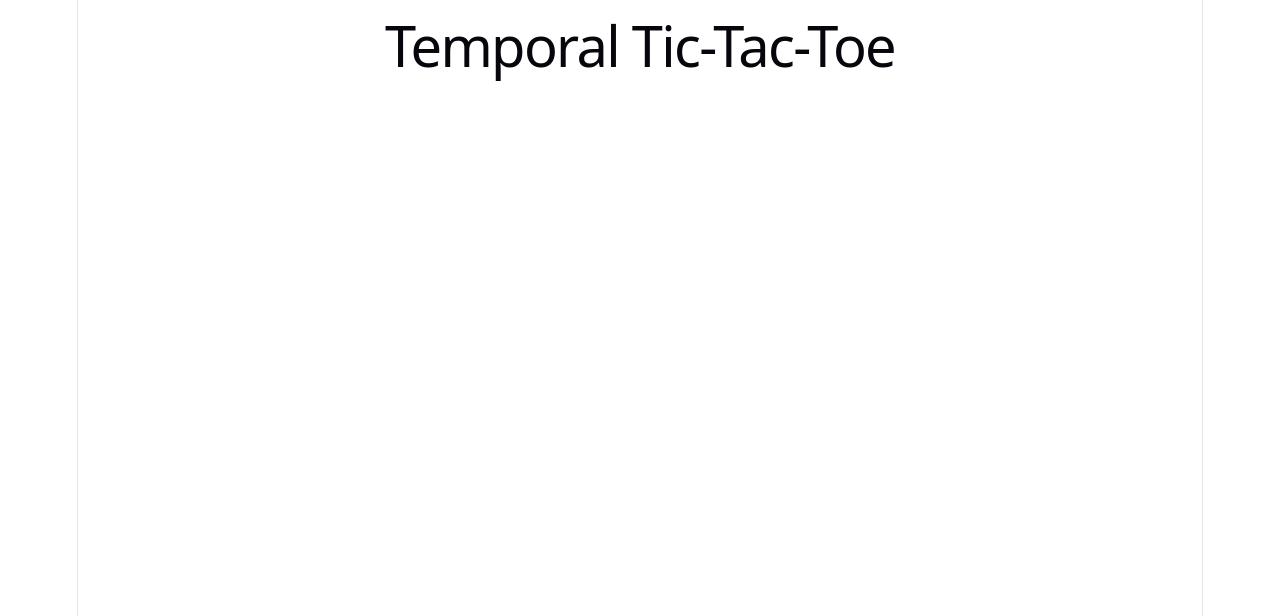
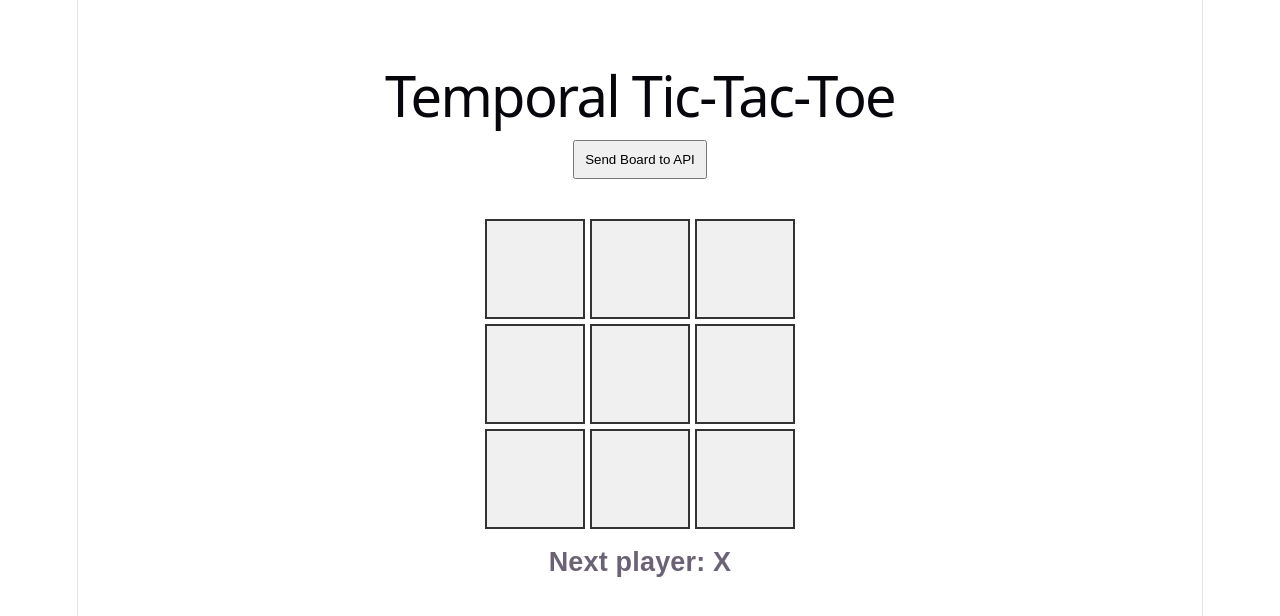
Before and after one commit to 6Beaming/Temporal-Tic-Tac-Toe, a React (Vite) app in the folder frontend/: page / in a window 1280 px wide. Shown: the top 616 px of the page. Built offline with nearby package versions, Linux system fonts and the light colour scheme.

Commit message:
Build the 3x3 game board in React & Set up Node.js API

```diff
--- a/frontend/src/App.css
+++ b/frontend/src/App.css
@@ -0,0 +1,40 @@
+.game-container {
+  display: flex;
+  flex-direction: column;
+  align-items: center;
+  font-family: Arial, sans-serif;
+  margin-top: 50px;
+}
+
+.board {
+  display: grid;
+  grid-template-columns: repeat(3, 100px);
+  grid-template-rows: repeat(3, 100px);
+  gap: 5px;
+  margin-top: 20px;
+}
+
+.cell {
+  width: 100px;
+  height: 100px;
+  font-size: 3rem;
+  font-weight: bold;
+  cursor: pointer;
+  background-color: #f0f0f0;
+  border: 2px solid #333;
+  color: #1a1a1a;
+  display: flex;
+  justify-content: center;
+  align-items: center;
+  transition: background-color 0.2s;
+}
+
+.cell:hover {
+  background-color: #e0e0e0;
+}
+
+.status {
+  margin-top: 20px;
+  font-size: 1.5rem;
+  font-weight: bold;
+}
--- a/frontend/src/App.tsx
+++ b/frontend/src/App.tsx
@@ -1,13 +1,70 @@
-import { useState } from 'react'
-
-import './App.css'
+import { useState } from 'react';
+import './App.css';
 
 function App() {
-  const [count, setCount] = useState(0)
+  // Create an array of 9 nulls to represent our empty 3x3 grid
+  const [board, setBoard] = useState<string[]>(Array(9).fill(null));
+  const [isXNext, setIsXNext] = useState<boolean>(true);
+
+  // Function to handle clicking a square
+  const handleClick = (index: number) => {
+    // If the square is already filled, do nothing
+    if (board[index]) return;
+
+    // Create a copy of the board to mutate (React best practice)
+    const newBoard = [...board];
+    newBoard[index] = isXNext ? 'X' : 'O';
+
+    // Update the state
+    setBoard(newBoard);
+    setIsXNext(!isXNext);
+  };
+
+  // The API fetch function
+  const testAPIConnection = async () => {
+    try {
+      const response = await fetch('http://localhost:5000/api/v1/game/move', {
+        method: 'POST',
+        headers: {
+          'Content-Type': 'application/json',
+        },
+        body: JSON.stringify({
+          mode: "easy",
+          board: board
+        })
+      });
+
+      const data = await response.json();
+      console.log("Response from Node.js API:", data);
+      alert(data.message); // Pop-up to prove it works
+    } catch (error) {
+      console.error("Error connecting to API:", error);
+    }
+  };
 
   return (
-    <h1>Temporal Tic-Tac-Toe</h1>
-  )
+    <div className="game-container">
+      <h1>Temporal Tic-Tac-Toe</h1>
+      {/* Button to manually trigger the API call */}
+      <button onClick={testAPIConnection} style={{ marginBottom: '20px', padding: '10px' }}>
+        Send Board to API
+      </button>
+      <div className="board">
+        {board.map((cell, index) => (
+          <button
+            key={index}
+            className="cell"
+            onClick={() => handleClick(index)}
+          >
+            {cell}
+          </button>
+        ))}
+      </div>
+      <div className="status">
+        Next player: {isXNext ? 'X' : 'O'}
+      </div>
+    </div>
+  );
 }
 
-export default App
+export default App;
```
Also changed, not shown: 2 other files (tests, documents, lock files or other folders).
